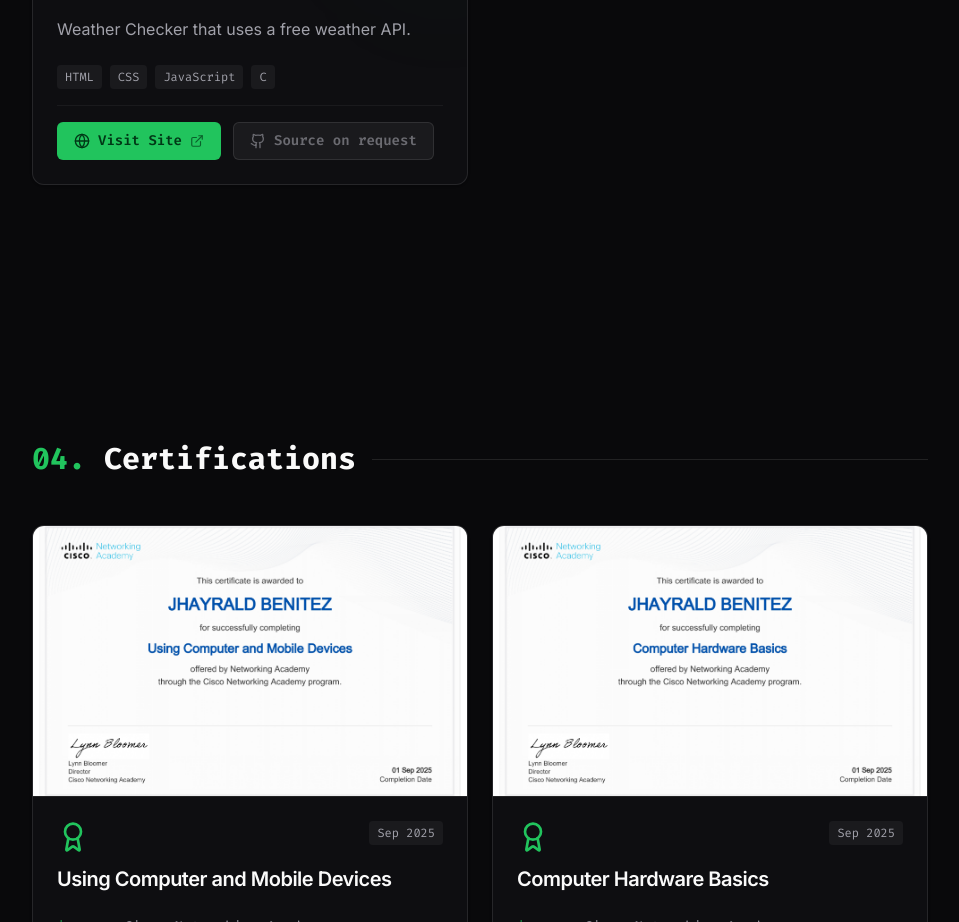
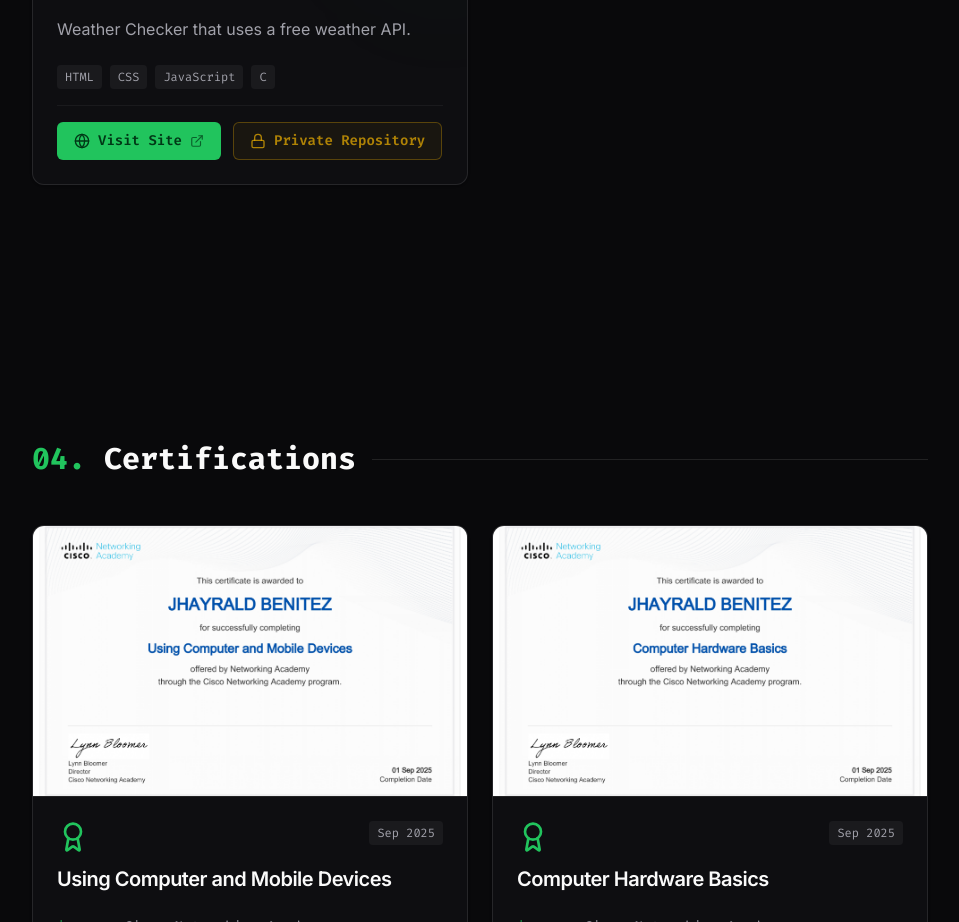
Before and after one commit to a19kp19/My-Portfolio, a React (Vite) app: page / in a window 1280 px wide. Shown: the part 2760-3682 px from the top of the page, without its empty margins (160-1119 px from the left). Built offline with nearby package versions, Linux system fonts and the light colour scheme.

Commit message:
Update Projects.tsx

```diff
--- a/src/components/sections/Projects.tsx
+++ b/src/components/sections/Projects.tsx
@@ -1,7 +1,7 @@
 import { portfolioData } from "@/data/portfolio";
 import { Section } from "@/components/ui/Section";
 import { motion } from "framer-motion";
-import { Terminal, Github, ExternalLink, Globe } from "lucide-react";
+import { Terminal, Github, ExternalLink, Globe, Lock } from "lucide-react";
 import { Badge } from "@/components/ui/badge";
 import { Card, CardContent, CardFooter, CardHeader, CardTitle } from "@/components/ui/card";
 
@@ -73,11 +73,11 @@
                     </a>
                   ) : (
                     <span
-                      className="inline-flex items-center gap-2 rounded-md border border-white/10 bg-white/5 px-4 py-2 text-sm font-mono font-semibold text-muted-foreground/60 cursor-not-allowed"
-                      title="Source on request"
+                      className="inline-flex items-center gap-2 rounded-md border border-yellow-500/30 bg-yellow-500/5 px-4 py-2 text-sm font-mono font-semibold text-yellow-500/70 cursor-not-allowed"
+                      title="This repository is private"
                     >
-                      <Github className="w-4 h-4" />
-                      <span>Source on request</span>
+                      <Lock className="w-4 h-4" />
+                      <span>Private Repository</span>
                     </span>
                   )}
                 </div>
```
